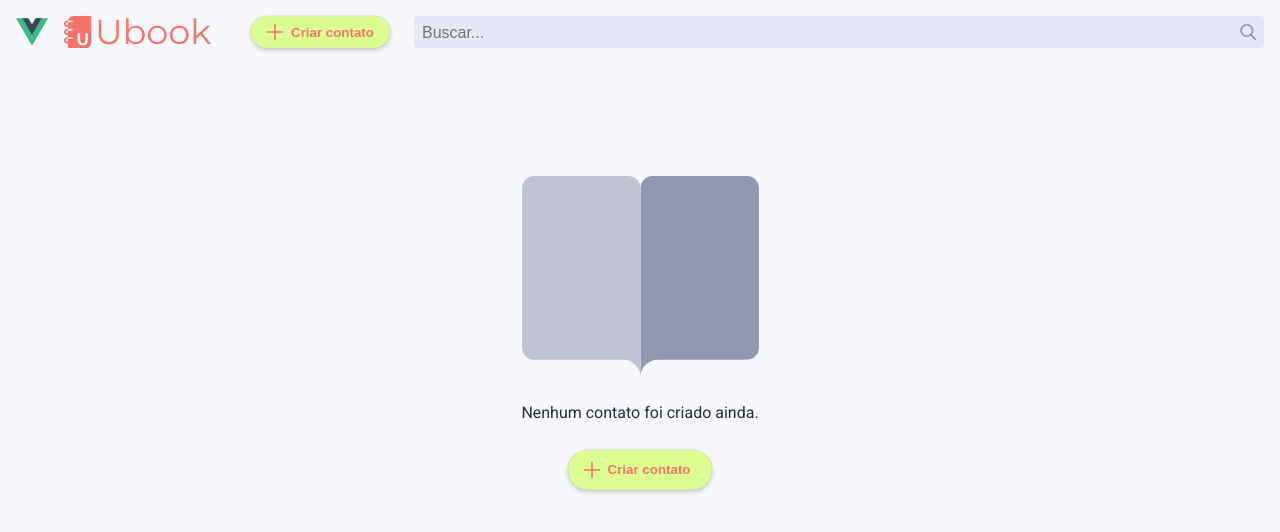
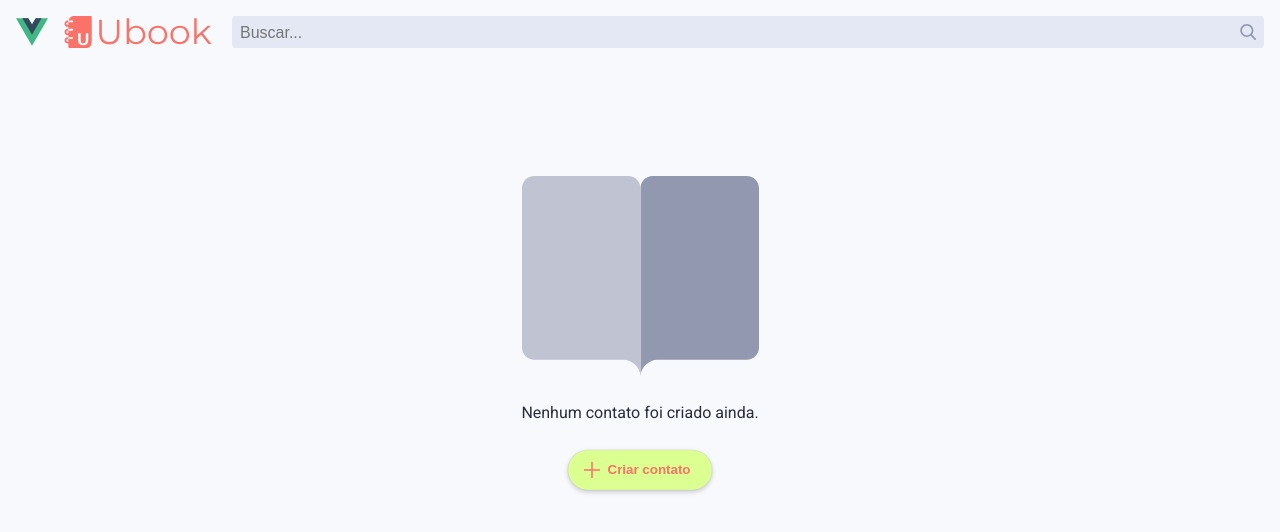
Before and after one commit to livresaber/contact-vue-book, a Vue app: page / in a window 1280 px wide. Shown: the top 532 px of the page. Built offline with nearby package versions, Linux system fonts and the light colour scheme.

Commit message:
use condition from contact list in Header

```diff
--- a/src/components/AppHeader/index.vue
+++ b/src/components/AppHeader/index.vue
@@ -2,13 +2,16 @@
 import AppButton from '@/components/AppButton/index.vue';
 import IconPlus from '@/components/Icons/IconPlus.vue';
 import AppSearch from '@/components/AppSearch/index.vue';
+
+import { useContactStore } from '@/stores/contact'
+const contact = useContactStore()
 </script>
 
 <template>
   <header class="app-header">
     <img alt="Vue logo" class="logo-vue" src="@/assets/logo.svg" width="32" height="32" />
     <img alt="Ubook logo" class="logo-book" src="@/assets/ic-logo.svg" width="148" height="32" />
-    <AppButton class="create-contact" ariaLabel="Botão para criar novo contato" type="secondary">
+    <AppButton v-if="contact.list.length > 0" class="create-contact" ariaLabel="Botão para criar novo contato" type="secondary">
       <IconPlus />
       Criar contato
     </AppButton>
```
